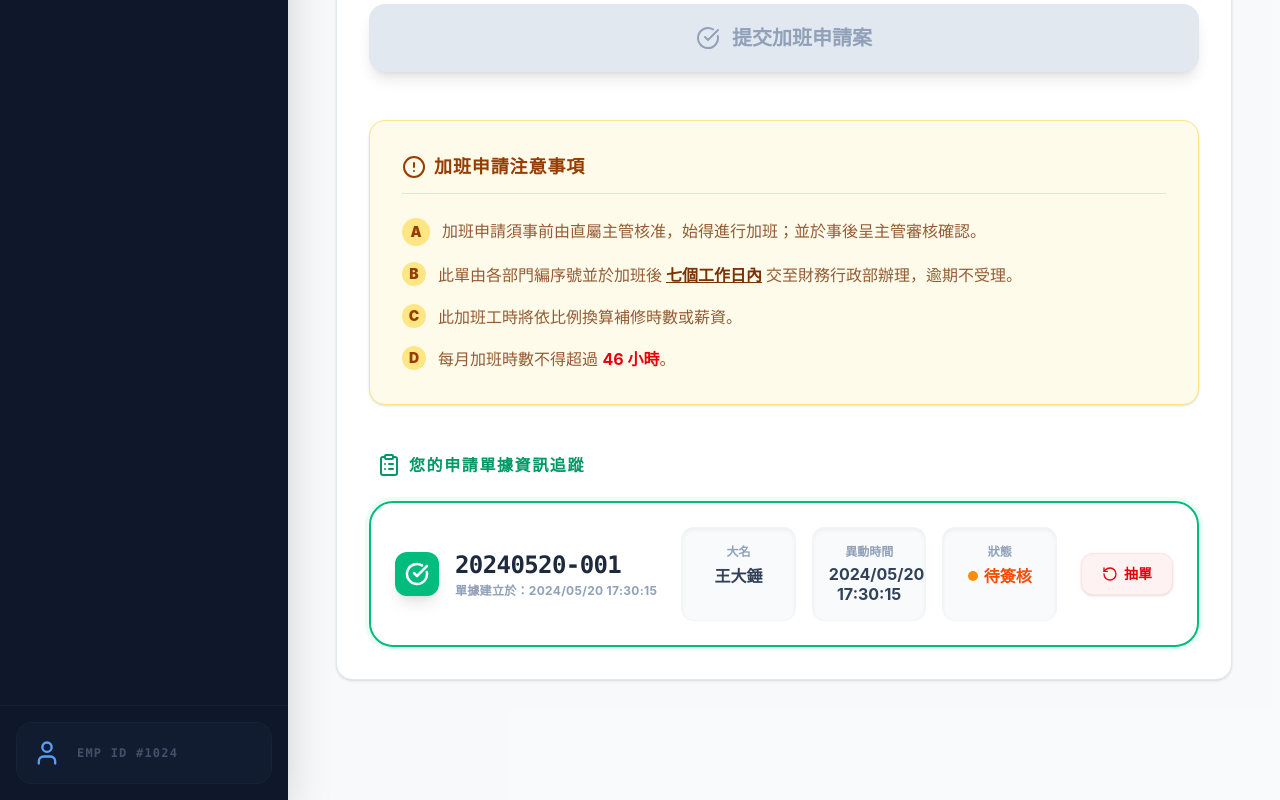
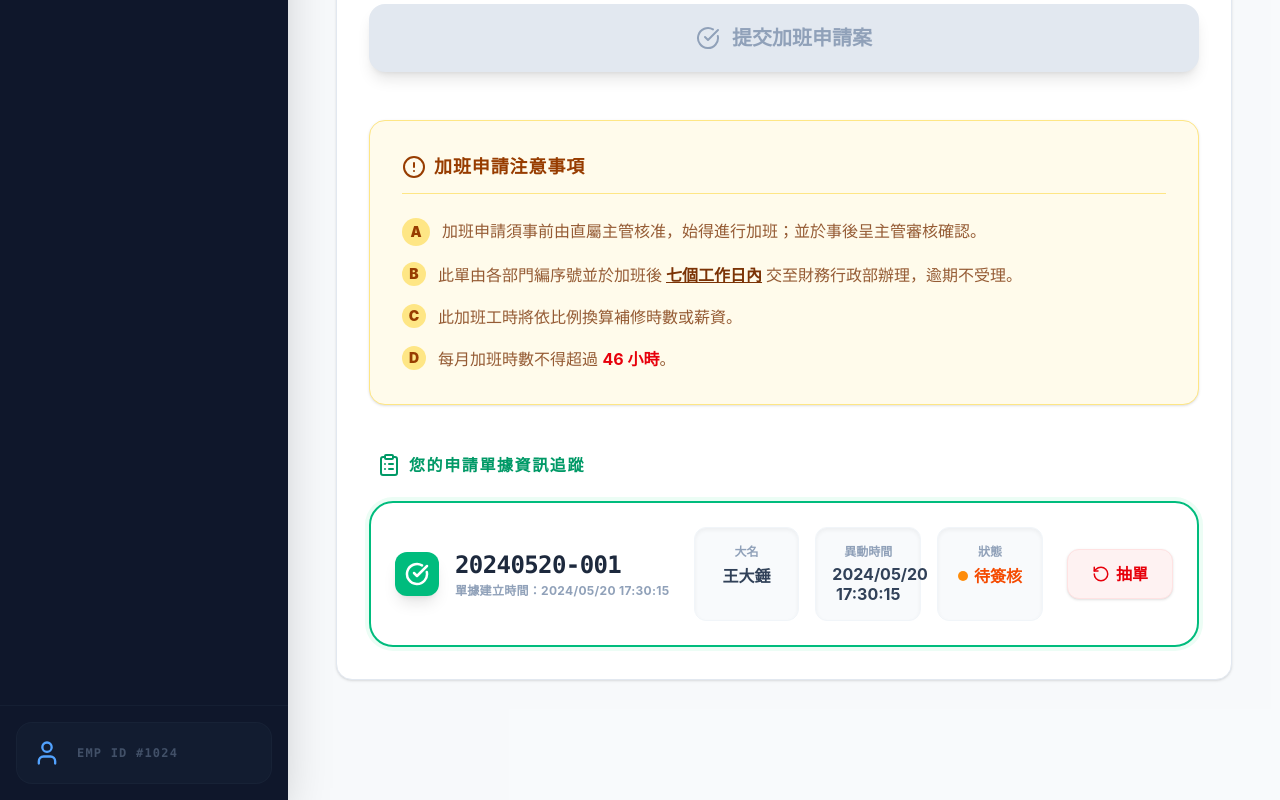
Before and after one commit to mattwu5678/matt-overtime, a React (Vite) app: page / in a window 1280 px wide. Shown: the part 1324-2124 px from the top of the page. Built offline with nearby package versions, Linux system fonts and the light colour scheme.

Commit message:
Initial commit: official document system

```diff
--- a/src/App.jsx
+++ b/src/App.jsx
@@ -86,7 +86,7 @@ const App = () => {
 
   const [approvalComments, setApprovalComments] = useState({});
 
-  // 生成流水號邏輯 (按系統當天日期計數)
+  // 生成流水號邏輯 (按系統當前日期計數)
   const currentSerialNumber = useMemo(() => {
     const now = new Date();
     const year = now.getFullYear();
@@ -167,7 +167,7 @@ const App = () => {
       reason: formData.reason,
       status: '待簽核',
       department: foundEmp.department,
-      submittedAt: new Date().toLocaleString('zh-TW', { hour12: false })
+      submittedAt: new Date().toLocaleString('zh-TW', { hour12: false }) // 格式：2024/04/02 13:30:05
     };
 
     setRecords([newRecord, ...records]);
@@ -234,6 +234,7 @@ const App = () => {
               </div>
 
               <form onSubmit={handleSubmit} className="space-y-8 font-sans">
+                {/* 申報性質 */}
                 <div className="space-y-4">
                   <label className="text-lg font-bold text-slate-700 flex items-center gap-2">
                     <FileText size={20} className="text-blue-600"/> 申報性質
@@ -261,6 +262,7 @@ const App = () => {
                   </div>
                 </div>
 
+                {/* 員工資訊 */}
                 <div className="grid grid-cols-1 md:grid-cols-2 gap-6 p-6 bg-slate-50/50 rounded-2xl border border-slate-100">
                   <div className="space-y-2">
                     <label className="text-base font-bold text-slate-500">員工編號 (可修改)</label>
@@ -282,6 +284,7 @@ const App = () => {
                   </div>
                 </div>
 
+                {/* 補償與類別 */}
                 <div className="grid grid-cols-1 md:grid-cols-2 gap-6">
                   <div className="space-y-2">
                     <label className="text-lg font-bold text-slate-700">補償方式</label>
@@ -312,6 +315,7 @@ const App = () => {
                   </div>
                 </div>
 
+                {/* 時間設定 */}
                 <div className="space-y-6">
                   <div className="p-5 bg-slate-50 rounded-2xl border border-slate-100 font-sans">
                     <div className="flex items-center gap-2 text-blue-700 font-bold text-base mb-4 uppercase tracking-widest">起始日期與時間</div>
@@ -343,7 +347,7 @@ const App = () => {
                           type="date"
                           required
                           onClick={handleDateClick}
-                          min={formData.startDate} // 設定最小值為起始日期
+                          min={formData.startDate}
                           className="w-full p-3.5 bg-white border border-slate-200 rounded-xl text-lg cursor-pointer focus:ring-2 focus:ring-blue-500 transition-all outline-none font-sans"
                           value={formData.endDate}
                           onChange={(e) => setFormData({...formData, endDate: e.target.value})}
@@ -362,6 +366,7 @@ const App = () => {
                   </div>
                 </div>
 
+                {/* 自動結算 */}
                 <div className="flex items-center justify-between p-6 bg-slate-900 rounded-2xl text-white shadow-xl">
                   <div className="flex items-center gap-4">
                     <Timer className="text-blue-400" size={32} />
@@ -444,7 +449,7 @@ const App = () => {
                             </div>
                             <div>
                               <span className="text-2xl font-black text-slate-800 tracking-tight font-mono">{record.id}</span>
-                              <p className="text-xs font-bold text-slate-400 mt-0.5 tracking-wide uppercase">單據建立於：{record.submittedAt || '歷史紀錄'}</p>
+                              <p className="text-xs font-bold text-slate-400 mt-0.5 tracking-wide uppercase">單據建立時間：{record.submittedAt || '歷史紀錄'}</p>
                             </div>
                           </div>
 
@@ -472,10 +477,10 @@ const App = () => {
                             {record.status === '待簽核' && (
                               <button
                                 onClick={() => handleWithdraw(record.id)}
-                                className="flex items-center justify-center gap-1.5 bg-red-50 hover:bg-red-100 text-red-600 px-5 py-2.5 rounded-xl text-sm font-black transition-all border border-red-100 active:scale-95 shadow-sm font-sans"
+                                className="flex items-center justify-center gap-1.5 bg-red-50 hover:bg-red-100 text-red-600 px-6 py-3 rounded-xl text-base font-black transition-all border border-red-100 active:scale-95 shadow-sm font-sans"
                                 title="撤回此申請單"
                               >
-                                <RotateCcw size={16} /> 抽單
+                                <RotateCcw size={18} /> 抽單
                               </button>
                             )}
                           </div>
```
